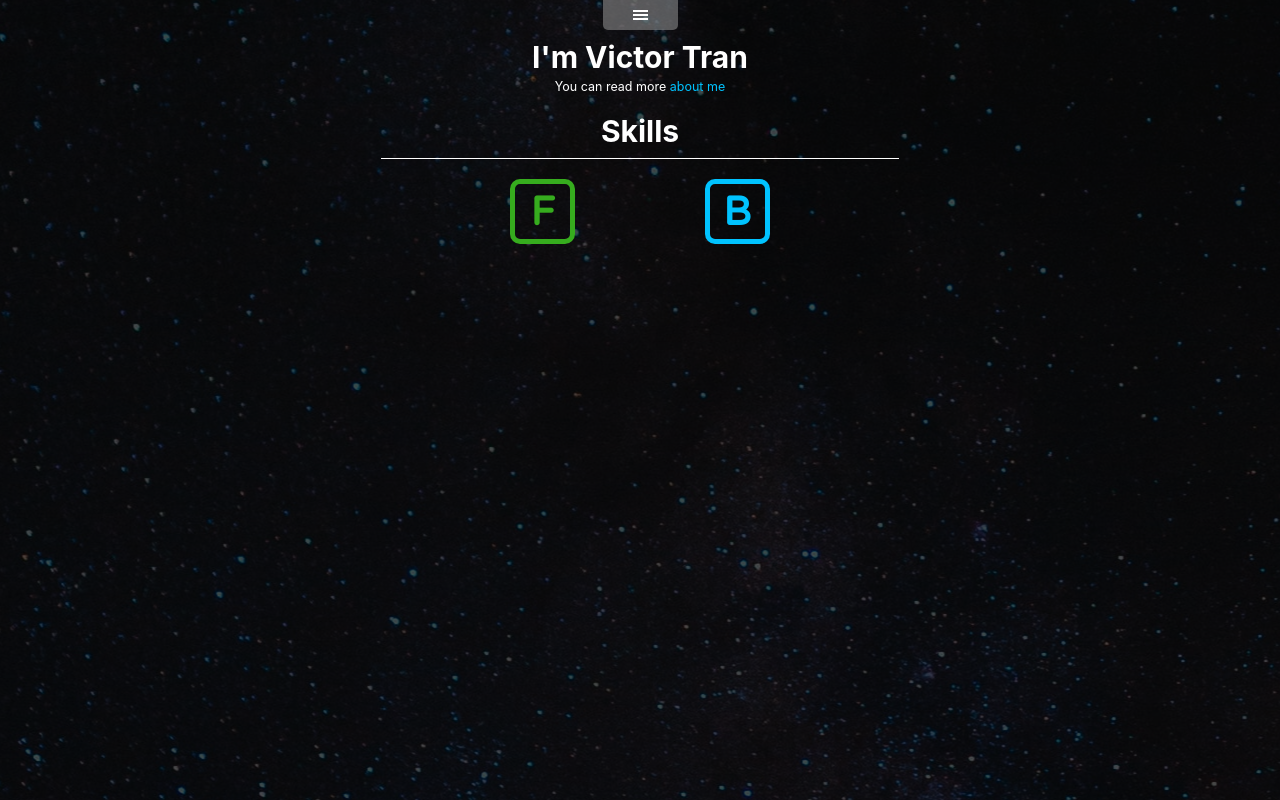
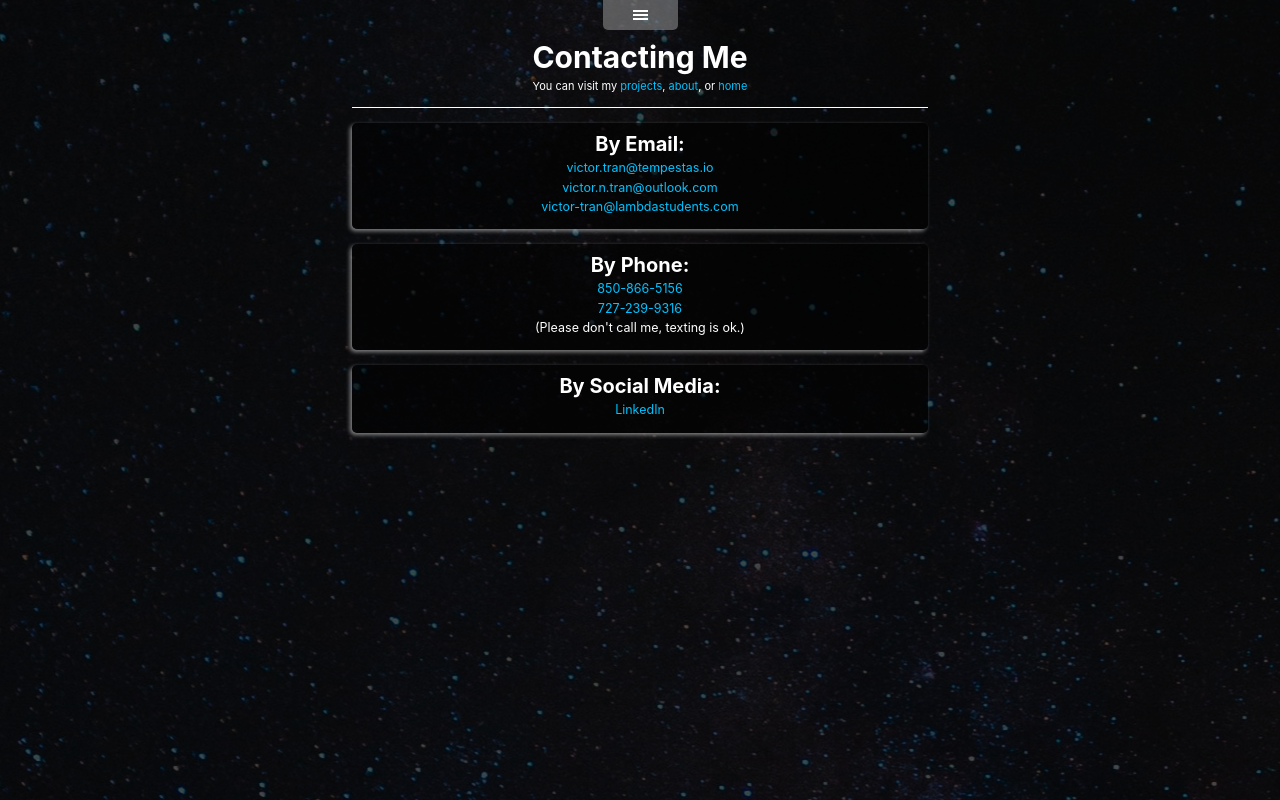
Before and after one commit to iVictoris/portfolio-react, a React (Create React App) app: page /contact in a window 1280 px wide. Before the commit this address led to /. Built offline with nearby package versions, Linux system fonts and the light colour scheme.

Commit message:
create and style contact page and add to app

```diff
--- a/src/components/App.jsx
+++ b/src/components/App.jsx
@@ -1,5 +1,12 @@
 import React from 'react';
-import { DropdownButton, PulldownMenu, Home, About, Projects } from './';
+import {
+    DropdownButton,
+    PulldownMenu,
+    Home,
+    About,
+    Projects,
+    Contact,
+} from './';
 import { Route, Switch, Redirect } from 'react-router-dom';
 
 function App() {
@@ -13,6 +20,7 @@ function App() {
                 <Route path="/" exact component={Home} />
                 <Route path="/about" component={About} />
                 <Route path="/projects" component={Projects} />
+                <Route path="/contact" component={Contact} />
                 <Redirect to="/" />
             </Switch>
         </div>
--- a/src/components/index.js
+++ b/src/components/index.js
@@ -1,7 +1,7 @@
 import App from './App';
 import { DropdownButton, SkillButton, SkillView } from './ui/';
 import { PulldownMenu } from './nav';
-import { Home, Page, About, Projects } from './pages';
+import { Home, Page, About, Projects, Contact } from './pages';
 
 export {
     App,
@@ -10,6 +10,7 @@ export {
     Home,
     Page,
     About,
+    Contact,
     Projects,
     SkillButton,
     SkillView,
--- a/src/components/nav/PulldownMenu.jsx
+++ b/src/components/nav/PulldownMenu.jsx
@@ -21,9 +21,9 @@ const PulldownMenu = ({ className = '', show, toggleModal }) => {
             <Link to="/projects" onClick={clickHandler}>
                 Projects
             </Link>
-            {/* <Link to="/contacts" onClick={clickHandler}>
+            <Link to="/contact" onClick={clickHandler}>
                 Contact
-            </Link> */}
+            </Link>
         </div>
     );
 };
--- /dev/null
+++ b/src/components/pages/Contact.jsx
@@ -0,0 +1,81 @@
+import React from 'react';
+import { Page } from '../';
+import { Link } from 'react-router-dom';
+
+const Contact = () => {
+    return (
+        <Page className="contact">
+            <section className="opening">
+                <header>
+                    <h3>Contacting Me</h3>
+                </header>
+                <section>
+                    <p>
+                        You can visit my <Link to="/projects">projects</Link>,{' '}
+                        <Link to="/about">about</Link>, or{' '}
+                        <Link to="/">home</Link>
+                    </p>
+                </section>
+            </section>
+
+            <section className="main">
+                <section className="method">
+                    <section className="email card">
+                        <header>
+                            <h4>By Email:</h4>
+                        </header>
+                        <section>
+                            <p>
+                                <a href="mailto:victor.tran@tempestas.io">
+                                    victor.tran@tempestas.io
+                                </a>
+                            </p>
+                            <p>
+                                <a href="mailto:victor.n.tran@outlook.com">
+                                    victor.n.tran@outlook.com
+                                </a>
+                            </p>
+                            <p>
+                                <a href="mailto:victor-tran@lambdastudents.com">
+                                    victor-tran@lambdastudents.com
+                                </a>
+                            </p>
+                        </section>
+                    </section>
+
+                    <section className="phone card">
+                        <header>
+                            <h4>By Phone:</h4>
+                        </header>
+                        <section>
+                            <p>
+                                <a href="tel:8508665156">850-866-5156</a>
+                            </p>
+                            <p>
+                                <a href="tel:7272399316">727-239-9316</a>
+                            </p>
+                            <p>(Please don't call me, texting is ok.)</p>
+                        </section>
+                    </section>
+                    <section className="social card">
+                        <header>
+                            <h4>By Social Media:</h4>
+                        </header>
+                        <section>
+                            <p>
+                                <a
+                                    target="_blank"
+                                    rel="noopener noreferrer"
+                                    href="https://www.linkedin.com/in/ivictor-tran/">
+                                    LinkedIn
+                                </a>
+                            </p>
+                        </section>
+                    </section>
+                </section>
+            </section>
+        </Page>
+    );
+};
+
+export default Contact;
--- a/src/components/pages/index.js
+++ b/src/components/pages/index.js
@@ -2,5 +2,6 @@ import Home from './Home';
 import Page from './Page';
 import About from './About';
 import Projects from './Projects';
+import Contact from './Contact';
 
-export { Home, Page, About, Projects };
+export { Home, Page, About, Projects, Contact };
--- a/src/sass/page.scss
+++ b/src/sass/page.scss
@@ -135,3 +135,50 @@
         }
     }
 }
+
+.contact {
+    .main {
+        margin-top: 10px;
+        text-align: center;
+
+        .method {
+            .card {
+                background: rgba(0, 0, 0, 0.55);
+                padding: 10px 0;
+                box-shadow: -2px 2px 4px rgba(255, 255, 255, 0.5);
+                border-radius: 5px;
+                margin-bottom: 15px;
+                &:first-child {
+                    margin-top: 15px;
+                }
+            }
+        }
+    }
+    h4 {
+        font-size: 2rem;
+    }
+
+    .method {
+        height: 100%;
+        & > section {
+            margin-bottom: 10px;
+        }
+
+        & section > p {
+            margin-bottom: 5px;
+            font-size: 1.25rem;
+
+            &:first-child {
+                margin-top: 5px;
+            }
+        }
+    }
+
+    .social {
+        & a {
+            display: block;
+            font-size: 1.25rem;
+            margin-top: 5px;
+        }
+    }
+}
```
